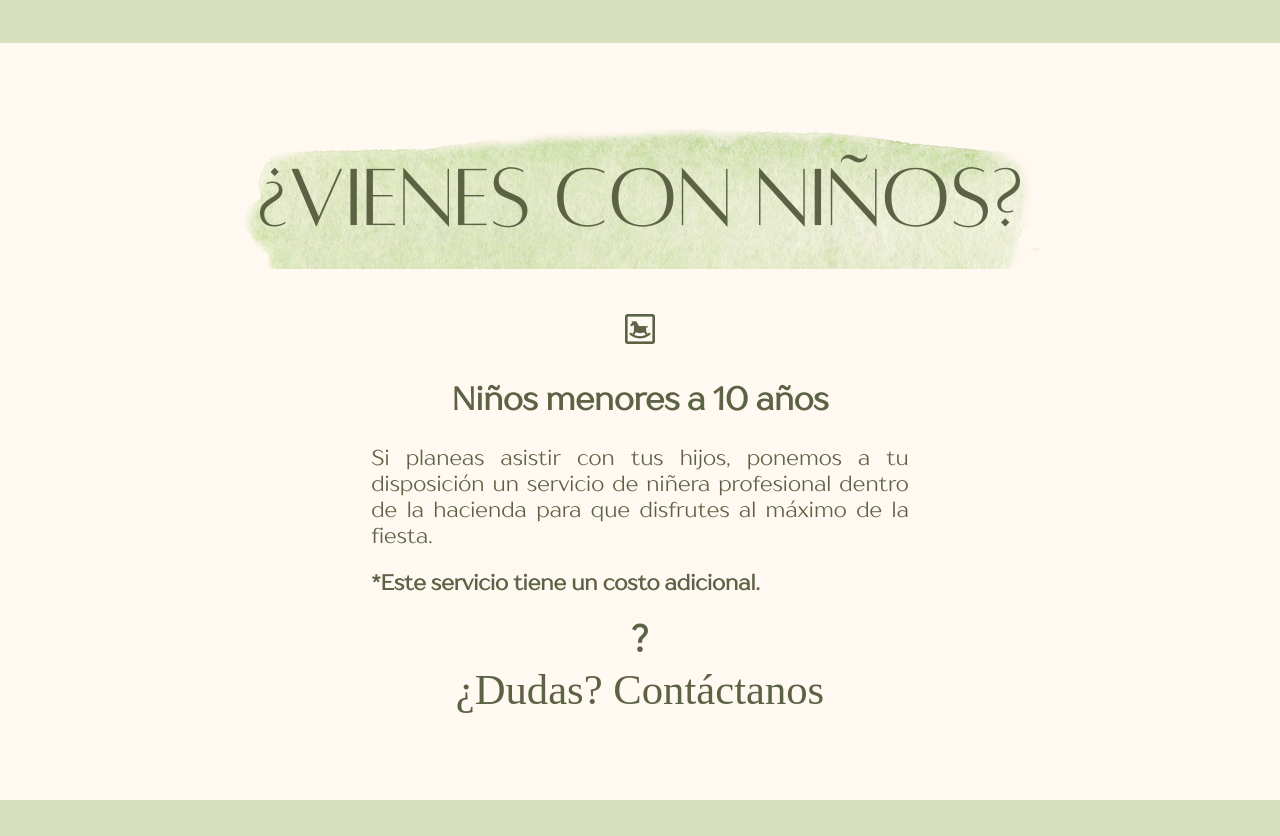
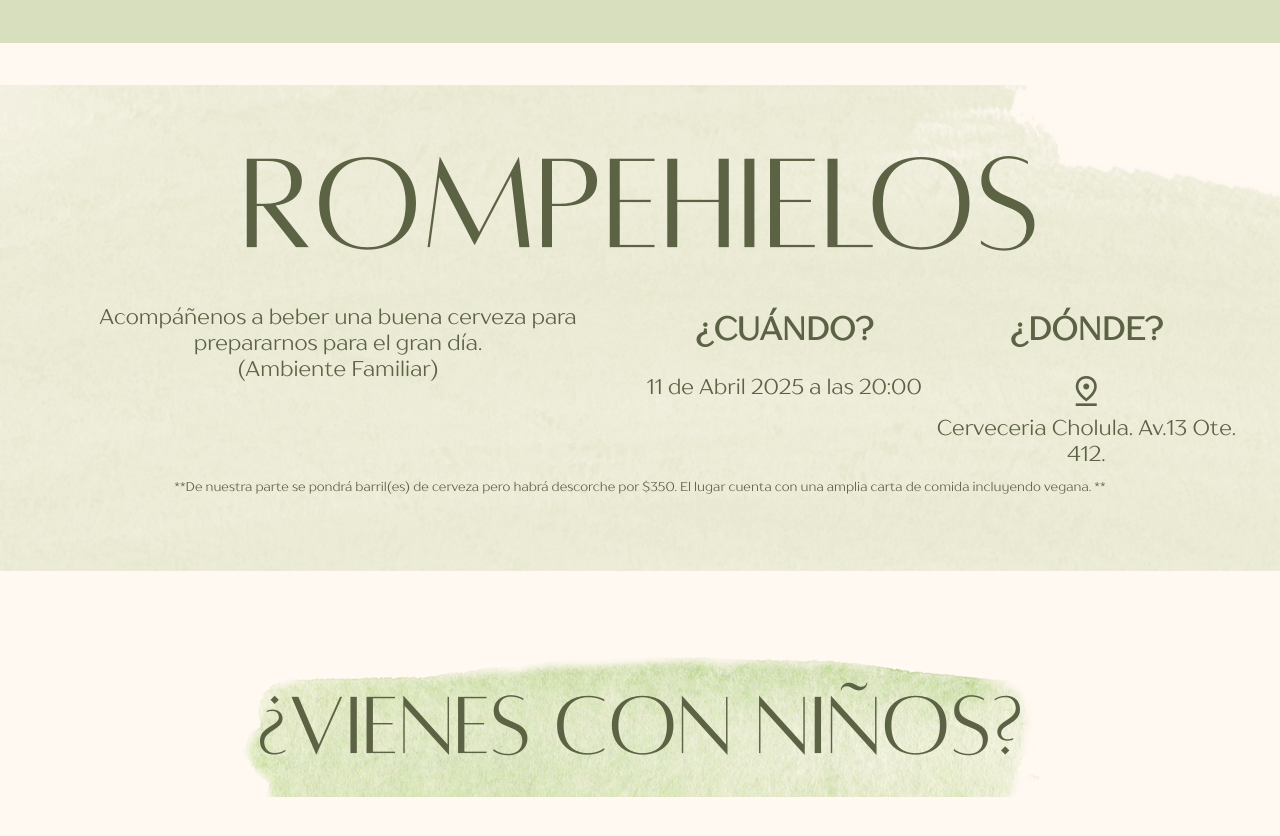
Before and after one commit to StuMx/wedding-webpage, a plain HTML site: page index.html in a window 1280 px wide. Shown: the part 4613-5449 px from the top of the page. Drawn offline with nearby package versions, Linux system fonts and the light colour scheme; a web font is replaced by a local one.

Commit message:
Icebreaker

```diff
--- a/index.html
+++ b/index.html
@@ -233,6 +233,26 @@
             </div>
         </div>
     </section>
+    <section id="icebreaker">
+        <div id="icebreaker_head"><h1>Rompehielos</h1></div>
+        <div id="icebreaker_content">
+            <p> Acompáñenos a beber una buena cerveza  para prepararnos para el gran día.
+                <br>(Ambiente Familiar)</p>
+            <div>
+                <h2>¿CUÁNDO?</h2>
+                11 de Abril 2025 a las 20:00
+            </div>
+            <div>
+                <h2>¿DÓNDE?</h2>
+                <a href="https://maps.app.goo.gl/NgQj8KrngvdZnFMq9" target="_blank"><span class="material-symbols-outlined">pin_drop</span><br>
+                Cerveceria Cholula. Av.13 Ote. 412. </a>
+            </div>
+        </div>
+        <div id="icebreaker_footer">
+            **De nuestra parte se pondrá barril(es) de cerveza pero habrá descorche por $350.
+            El lugar cuenta con una amplia carta de comida incluyendo vegana. **
+        </div>
+    </section>
     <section id="kids">
         <div id="kids_head"><h1>¿Vienes con niños?</h1></div>
         <div id="kids_content">
--- a/main.css
+++ b/main.css
@@ -541,7 +541,45 @@ div#arriving_content {}
 }
 
 
+#icebreaker {
+    background: url(./assets/img/details_bg_0.png);
+    background-position:center;
+    background-repeat: no-repeat;
+}
 
+#icebreaker_head {
+    text-align: center;
+}
+
+#icebreaker_head h1 {
+    font-size: 11vw;
+}
+
+#icebreaker_content {
+    display: flex;
+    text-align: center;
+}
+
+#icebreaker_content > div {
+    width: 33%;
+    /* height: 200px; */
+}
+
+@media (orientation: portrait) {
+    #icebreaker_content {
+        flex-direction:column;
+    }
+    #icebreaker_content > div {
+        width: 100%;
+    }
+}
+
+#icebreaker_footer {
+    /* font-family: "Imperial Script", serif; */
+    text-align: center;
+    font-size: 0.6em;
+    margin: 1em 0;
+}
 
 
 #kids {
```
